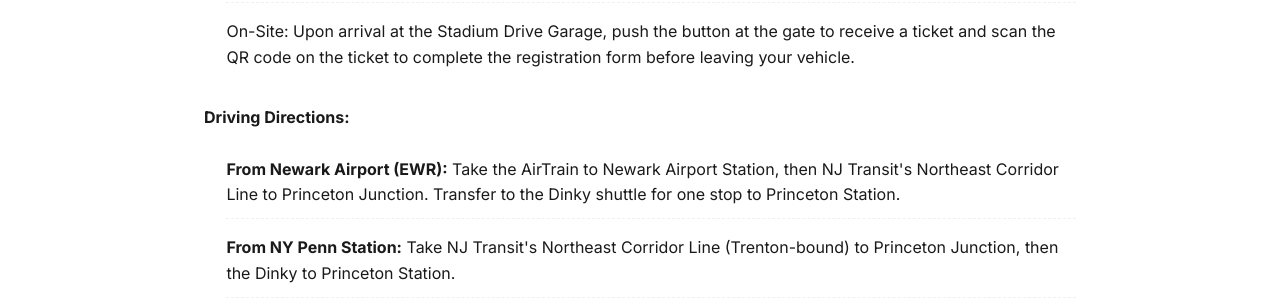
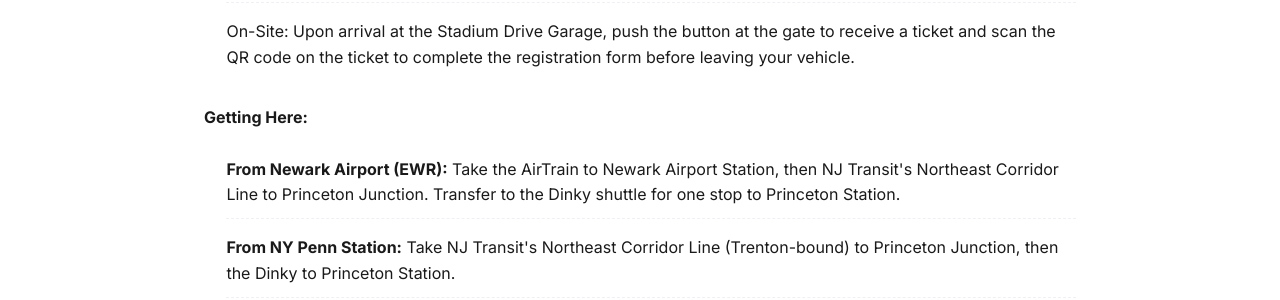
Before and after one commit to princetoncomputerarch/princetoncomputerarch.github.io, a Jekyll site: the page built from index.html, in a window 1280 px wide and 900 px high, scrolled down 3729 px. Shown: the part 153-453 px from the top of the window. Built offline with Jekyll 4.4.1, drawn with Linux system fonts in a browser that asks for light colours.

Commit message:
Rename 'Driving Directions' heading to 'Getting Here'
Three of the four sub-entries are public transit (AirTrain/NJ Transit/Amtrak + Dinky); only 'By car' is actual driving. 'Getting Here' covers all modes.

```diff
--- a/_data/location.yml
+++ b/_data/location.yml
@@ -37,7 +37,7 @@
 # ---------------------------------------------------------------------------
 # Driving Directions
 # ---------------------------------------------------------------------------
-directions_intro: "Driving Directions:"
+directions_intro: "Getting Here:"
 
 directions:
   - from: "From Newark Airport (EWR)"
```
